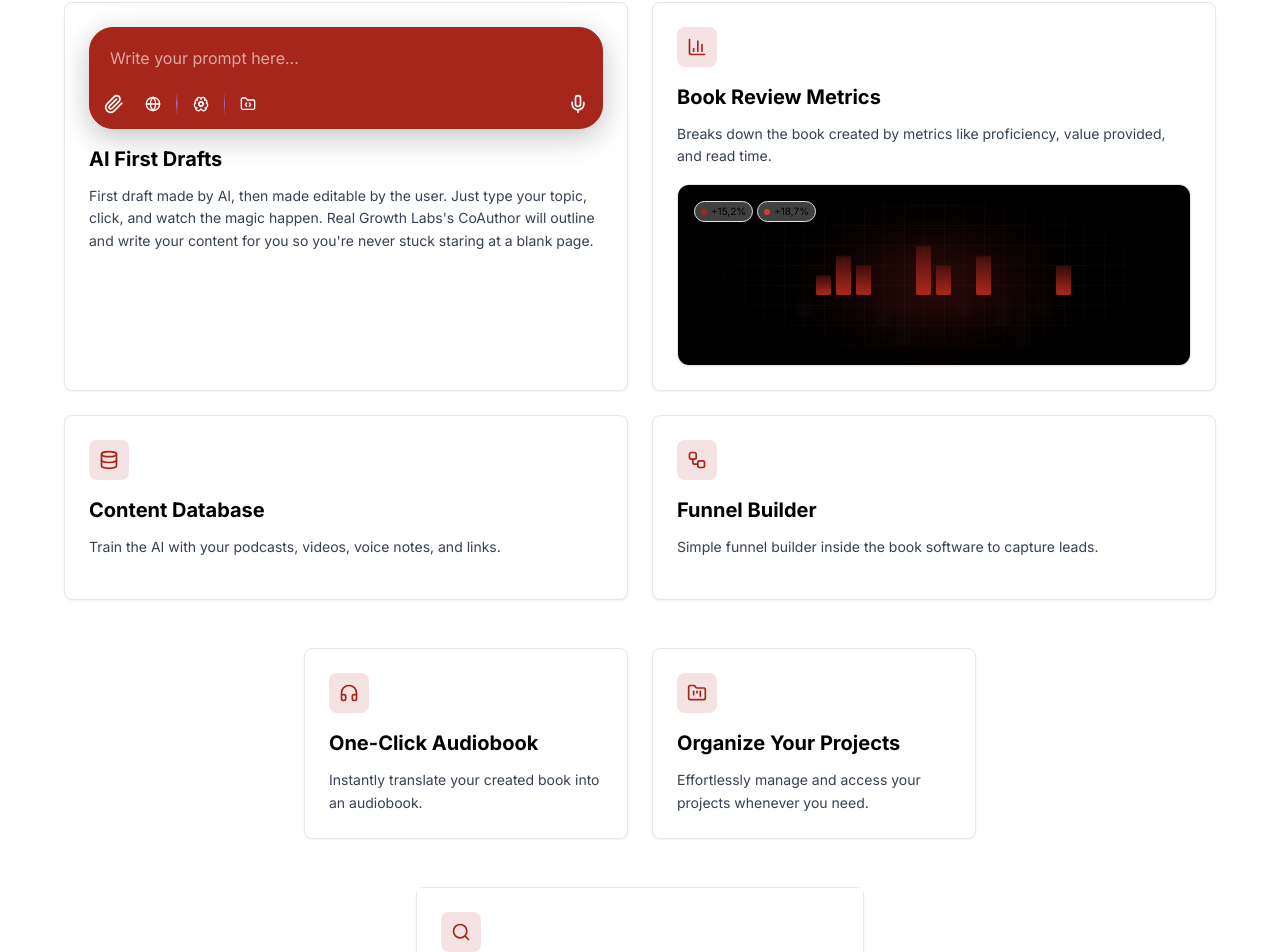
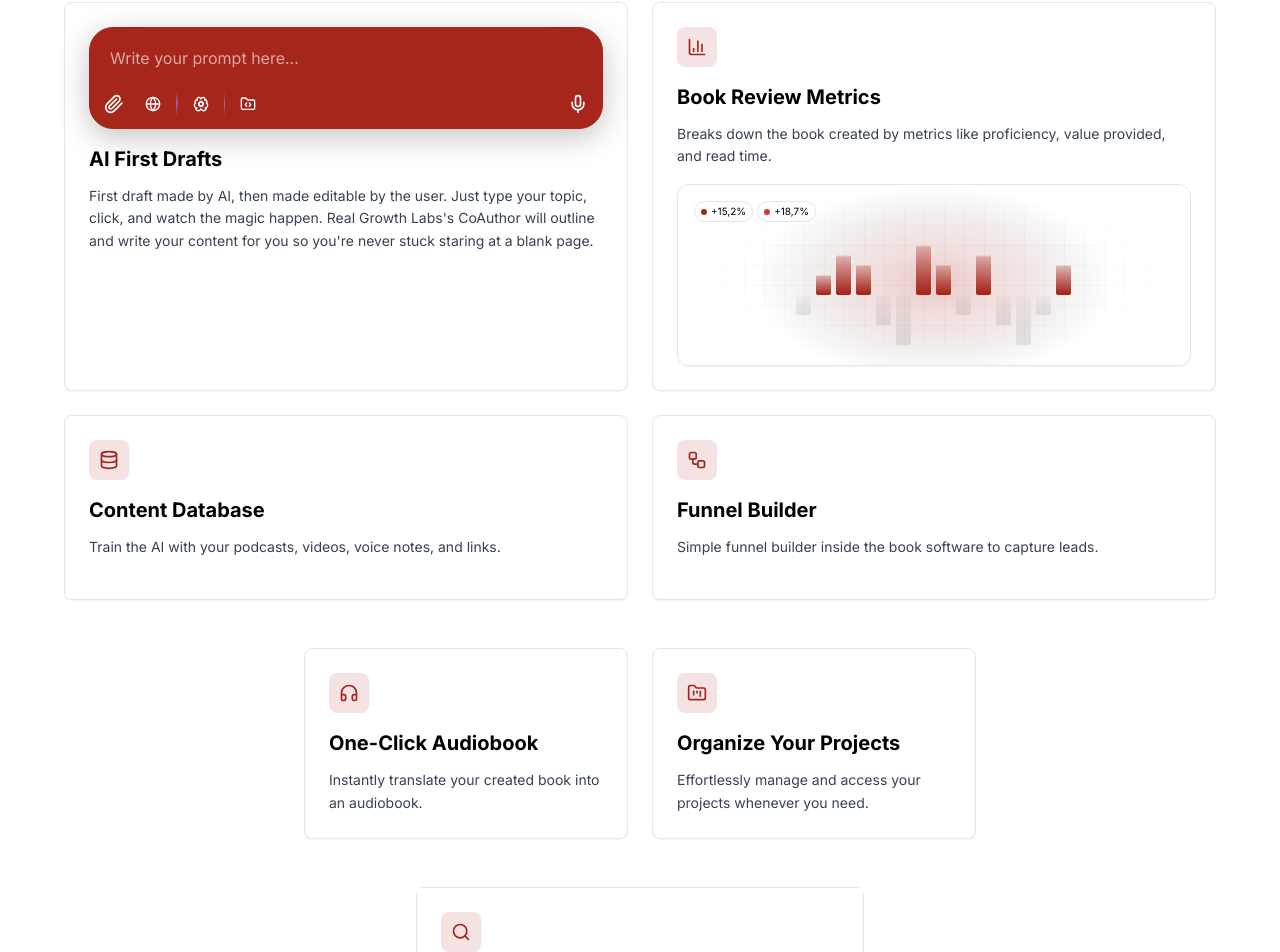
Before and after one commit to timjohn2002/real-growth-labs, a Next.js app: page / in a window 1280 px wide. Shown: the part 4702-5654 px from the top of the page. Built offline with nearby package versions, Linux system fonts and the light colour scheme.

Commit message:
Change Book Review Metrics visualization background from black to white

```diff
--- a/components/ui/book-review-visualization.tsx
+++ b/components/ui/book-review-visualization.tsx
@@ -115,7 +115,7 @@ export function Visual3({
         }
       />
 
-      <div className="relative h-[180px] w-full overflow-hidden rounded-t-lg bg-black dark:bg-black">
+      <div className="relative h-[180px] w-full overflow-hidden rounded-t-lg bg-white dark:bg-white">
         <Layer4
           color={mainColor}
           secondaryColor={secondaryColor}
@@ -209,7 +209,7 @@ const Layer2: React.FC<{ color: string }> = ({ color }) => {
       style={{ "--color": color } as React.CSSProperties}
     >
       <div className="ease-[cubic-bezier(0.6, 0.6, 0, 1)] absolute inset-0 z-[7] flex w-full translate-y-full items-start justify-center bg-transparent p-4 transition-transform duration-500 group-hover/animated-card:translate-y-0">
-        <div className="ease-[cubic-bezier(0.6, 0, 1)] rounded-md border border-zinc-200 bg-white/25 p-1.5 opacity-0 backdrop-blur-sm transition-opacity duration-500 group-hover/animated-card:opacity-100 dark:border-zinc-200 dark:bg-white/25">
+        <div className="ease-[cubic-bezier(0.6, 0, 1)] rounded-md border border-zinc-200 bg-zinc-100 p-1.5 opacity-0 backdrop-blur-sm transition-opacity duration-500 group-hover/animated-card:opacity-100 dark:border-zinc-200 dark:bg-zinc-100">
           <div className="flex items-center gap-2">
             <div className="h-2 w-2 shrink-0 rounded-full bg-[var(--color)]" />
             <p className="text-xs text-black dark:text-black">
```
